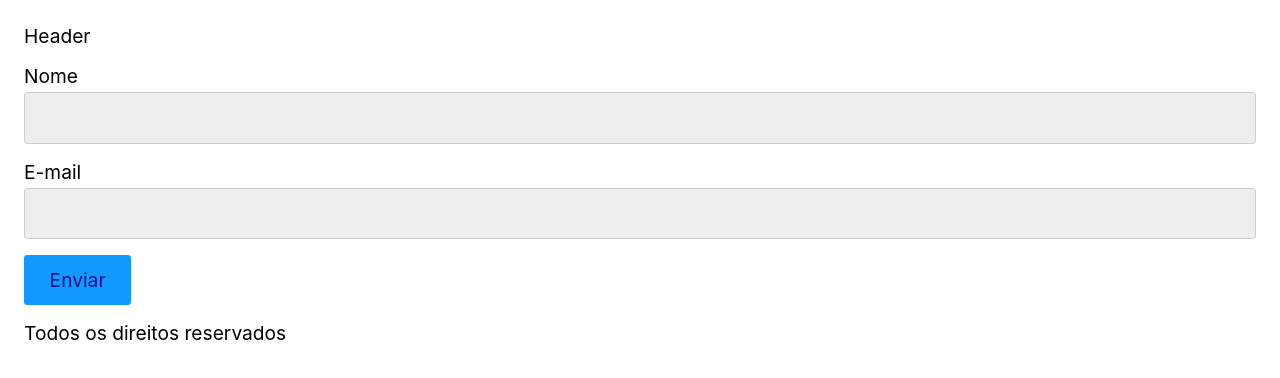
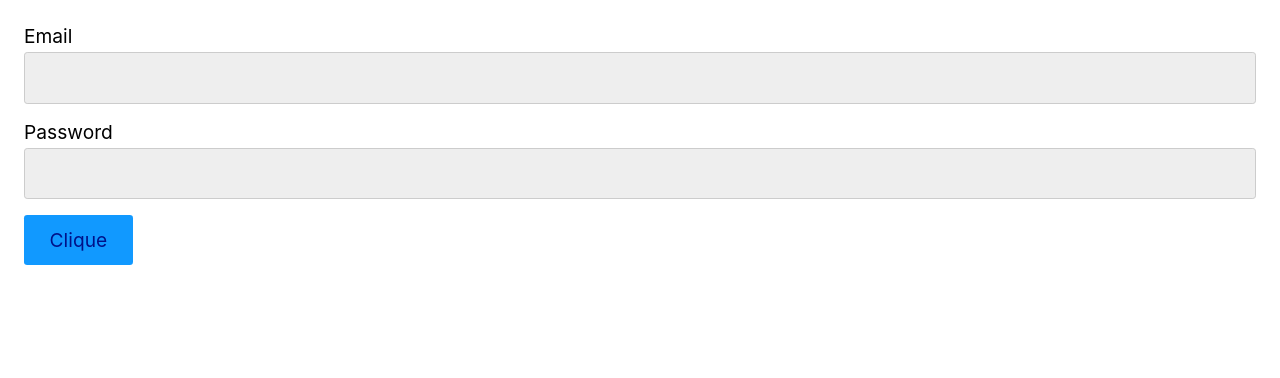
Before and after one commit to fermercado/React--Estudos, a React (Create React App) app in the folder appreact/: page / in a window 1280 px wide. Shown: the top 378 px of the page. Built offline with nearby package versions, Linux system fonts and the light colour scheme.

Commit message:
propriedades

```diff
--- a/appreact/src/App.js
+++ b/appreact/src/App.js
@@ -1,23 +1,11 @@
-import React, { fragment } from 'react';
-import Footer from './Footer';
-import Form from './Form/Form';
-import Header from './header';
-const Teste = () => {
-  const active = false;
-  if (active) {
-    return <p>Teste</p>;
-  } else {
-    return null;
-  }
-};
+import React from 'react';
+import FormProps from './FormProps/FormProps';
+
 const App = () => {
   return (
-    <React.Fragment>
-      <Teste />
-      <Header />
-      <Form />
-      <Footer />
-    </React.Fragment>
+    <div>
+      <FormProps />
+    </div>
   );
 };
 
--- /dev/null
+++ b/appreact/src/FormProps/ButtonProps.js
@@ -0,0 +1,8 @@
+import React from 'react';
+
+const ButtonProps = (props) => {
+  console.log(props);
+  return <button>Clique</button>;
+};
+
+export default ButtonProps;
--- /dev/null
+++ b/appreact/src/FormProps/FormProps.js
@@ -0,0 +1,16 @@
+import React from 'react';
+import ButtonProps from './ButtonProps';
+import InputProps from './InputProps';
+
+const FormProps = () => {
+  const arr = ['item 1', 'item 2'];
+  return (
+    <div>
+      <InputProps id="email" label="Email" required />
+      <InputProps id="password" type="password" label="Password" />
+      <ButtonProps itens={arr} />
+    </div>
+  );
+};
+
+export default FormProps;
--- /dev/null
+++ b/appreact/src/FormProps/InputProps.js
@@ -0,0 +1,12 @@
+import React from 'react';
+
+const InputProps = ({ label, id, ...props }) => {
+  return (
+    <div style={{ margin: '1rem 0' }}>
+      <label htmlFor={id}>{label}</label>
+      <input id={id} type="text" {...props} />
+    </div>
+  );
+};
+
+export default InputProps;
```
Also changed, not shown: appreact/src/componentes.js (added, +24 -0 lines).
